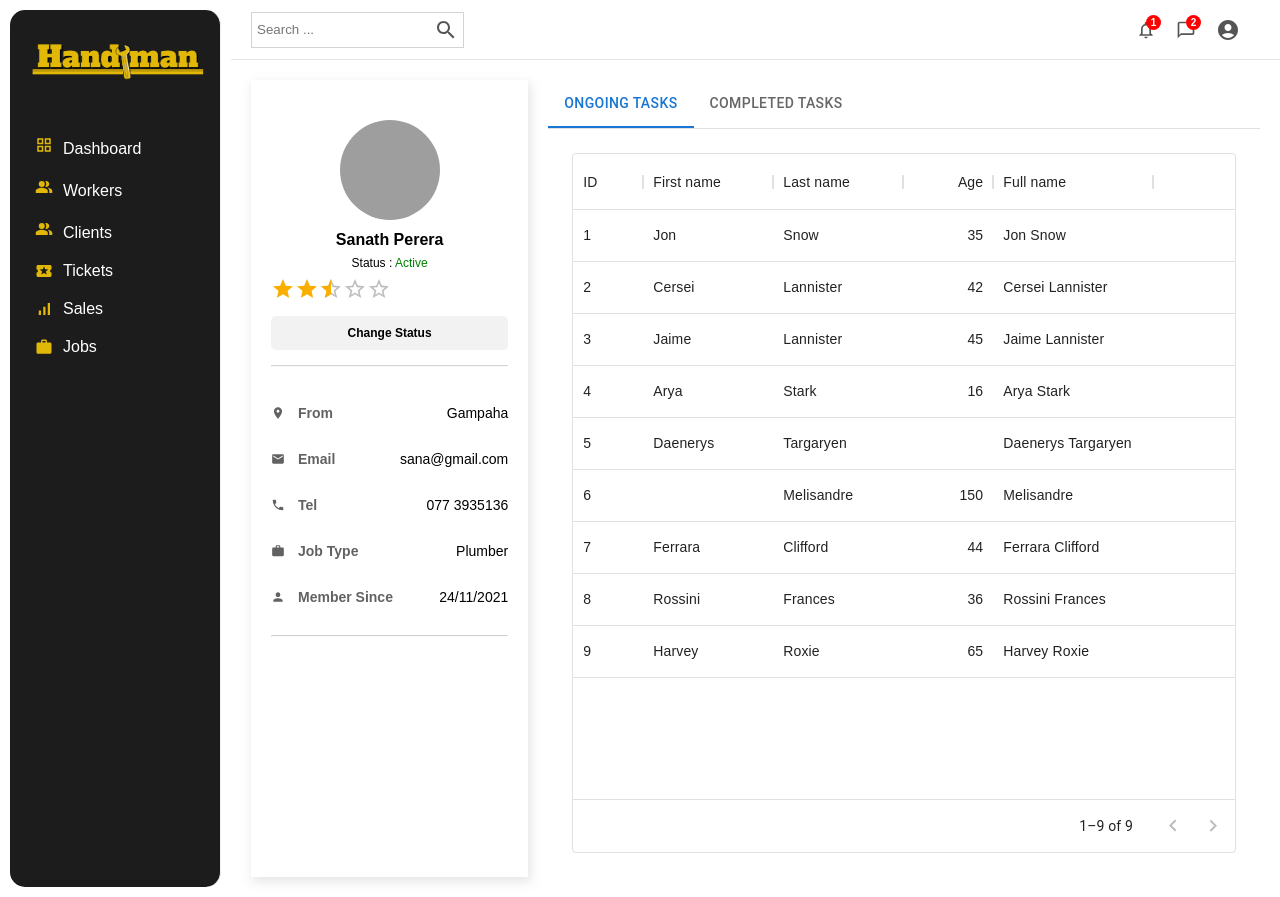
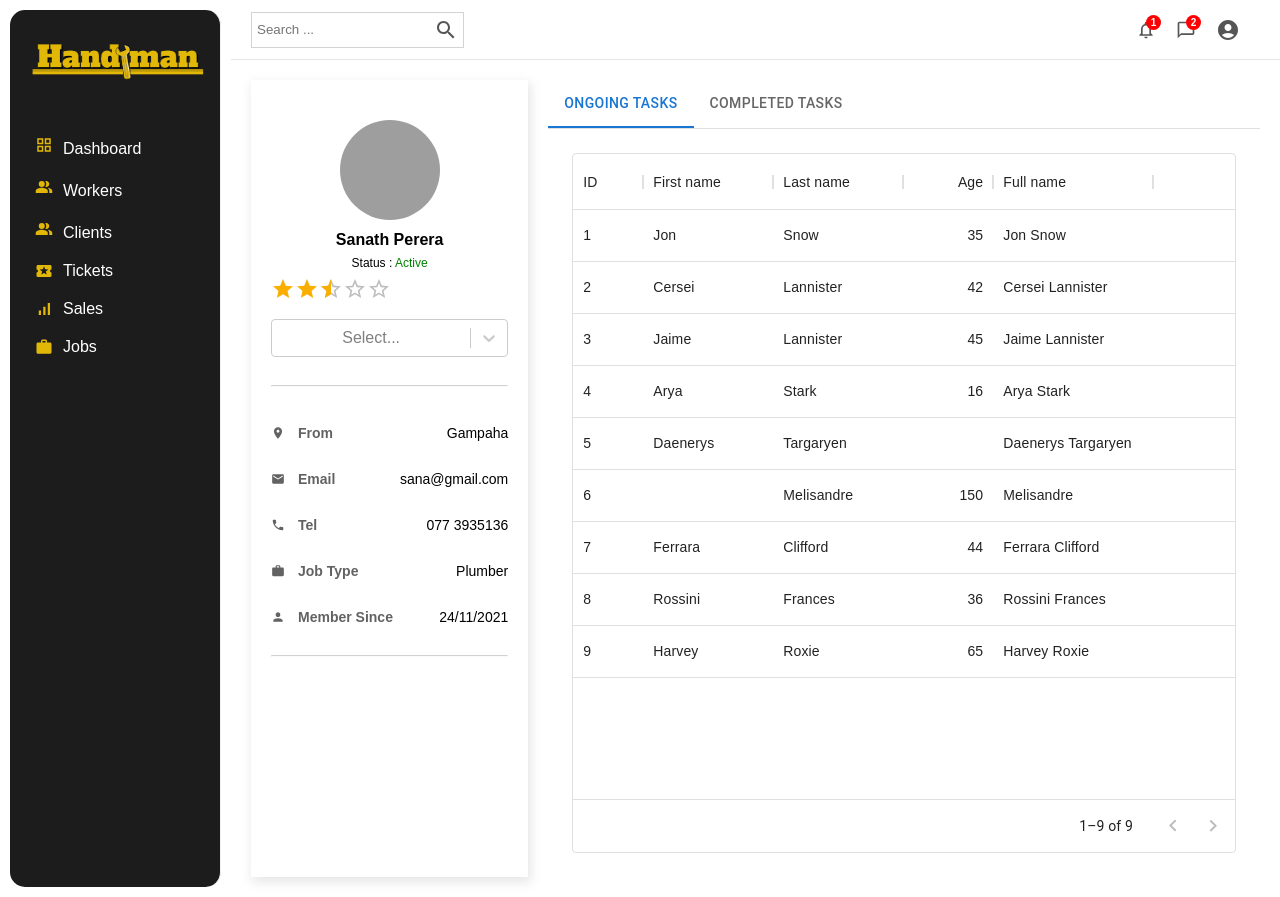
Before and after one commit to TeamHandyman/handymanfrontend, a React (Create React App) app: page /workers/1 in a window 1280 px wide. Built offline with nearby package versions, Linux system fonts and the light colour scheme; grey boxes are pictures that could not be loaded; the HTML template or start-up script is replaced by a standard one.

Commit message:
btn updated

```diff
--- a/package.json
+++ b/package.json
@@ -20,6 +20,7 @@
     "react-dom": "^18.2.0",
     "react-router-dom": "^6.3.0",
     "react-scripts": "^5.0.1",
+    "react-select": "^5.5.4",
     "react-table": "^7.8.0",
     "react-use-websocket": "^4.2.0",
     "recharts": "^2.1.13",
--- /dev/null
+++ b/src/components/changestatus/Statusbtn.jsx
@@ -0,0 +1,13 @@
+import React from 'react'
+import Select from 'react-select'
+
+const options = [
+  { value: 'Active', label: 'Active' },
+  { value: 'Disable', label: 'Disable' }
+]
+
+const MyComponent = () => (
+  <Select options={options} />
+)
+
+export default MyComponent
--- a/src/components/workerstable/style.css
+++ b/src/components/workerstable/style.css
@@ -13,12 +13,19 @@
     margin-bottom: 10%;
 }
 
+/* .scrollingTable{
+    width: 70em;
+    overflow-y: auto;
+} */
+
 .th{
-    height: 15%;
-    background-color: goldenrod;
+    height: 5%;
+    background-color: rgb(0, 0, 0);
     font-size: 15px;
     text-transform: uppercase;
     letter-spacing: 0.03em;
+    padding-top: 20px;
+    padding-bottom: 20px;
     color: #ffffff;
     font-weight: light;
     justify-content: space-between;
@@ -36,9 +43,8 @@
 .td, .td-A, .td-B{
     margin-bottom: 10%;
     background-color: #ffffff;
+}
 
-
-}
 
 .tr{
     margin: 10%;
--- a/src/pages/workersingle/Workersingle.jsx
+++ b/src/pages/workersingle/Workersingle.jsx
@@ -1,6 +1,7 @@
 import "./workersingle.scss";
 import Sidebar from "../../components/sidebar/Sidebar"
 import Navbar from "../../components/navbar/Navbar"
+import Statusbtn from "../../components/changestatus/Statusbtn"
 import Ongoing from "../../components/workerprofilecharts/Ongoing"
 import Jobtabs from "../../components/jobtabs/Jobtabs"
 import Rating from '@mui/material/Rating';
@@ -45,10 +46,13 @@ function Workersingle (props) {
                     <Rating name="half-rating" defaultValue={2.5} precision={0.5} style={{justifyContent: "center", marginTop:"7px"}}readOnly />
                 </Stack>
 
-                <div className="editButton" >
+                {/* <div className="editButton" >
                      Change Status
-                     {/* <ArrowDropDownIcon /> */}
-                </div>
+                     <ArrowDropDownIcon />
+                </div>  */}
+                <br />
+                <Statusbtn />
+                <br />
 
                 <hr className="hrBar"/>
                 <br />
```
Also changed, not shown: src/components/workerstable/Workerstable.jsx (+5 -2 lines), 1 other file (tests, documents, lock files or other folders).
